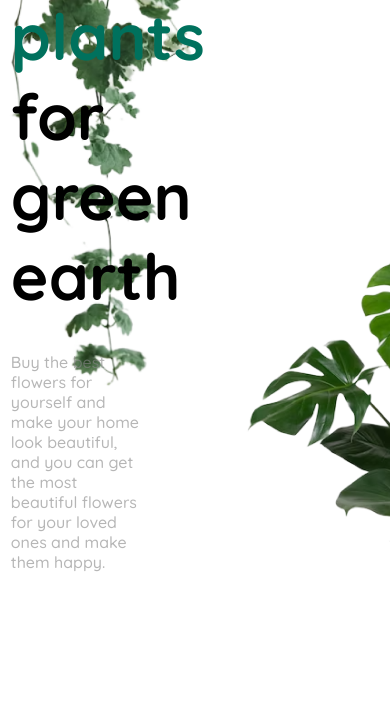
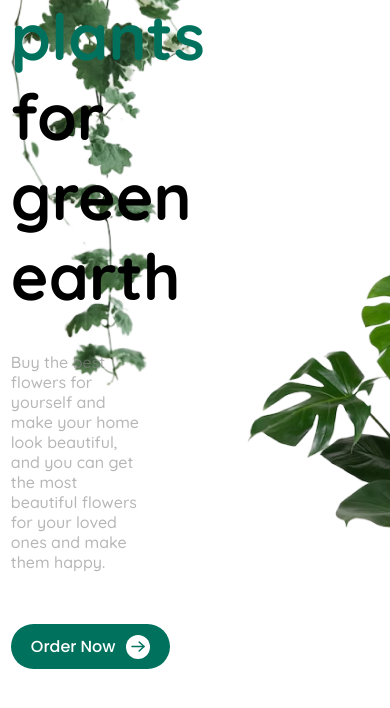
Before and after one commit to XceedZ/greenlight, a plain HTML site: page index.html in a window 390 px wide. Shown: the top 708 px of the page. Drawn offline with Linux system fonts and the light colour scheme.

Commit message:
fix-responsive

```diff
--- a/index.html
+++ b/index.html
@@ -32,6 +32,15 @@
         <p>Buy the best flowers for yourself and make your home look
             beautiful, and you can get the most beautiful flowers for your
             loved ones and make them happy.</p>
+            <a href="#" class="order-button">
+                Order Now
+                <svg class="arrow-icon" xmlns="http://www.w3.org/2000/svg" width="24" height="24" viewBox="0 0 24 24" fill="none">
+                    <rect width="24" height="24" rx="12" fill="white"/>
+                    <path d="M17.9998 11.5249H6" stroke="#00715D" stroke-width="1.5" stroke-linecap="round" stroke-linejoin="round"/>
+                    <path d="M13.1601 7L18 11.5246L13.1601 16.05" stroke="#00715D" stroke-width="1.5" stroke-linecap="round" stroke-linejoin="round"/>
+                  </svg>
+              </a>
+
       </div>
       <div class="leaf-kanan"><img class="daun-kaananimg" src="/Monstera deliciosa plant in a pot.png" alt=""></div>
 </body>
--- a/style.css
+++ b/style.css
@@ -44,7 +44,6 @@
 }
 
 .leaf-kiri {
-  z-index: 2;
   margin-top: -80px;
 }
 img.daun-kirimg {
@@ -89,7 +88,30 @@ img.daun-kirimg {
   max-width: 100%;
   height: auto;
   margin-left: 60%; /* Geser ke ujung kanan */
-  margin-top: -1000px; /* Sesuaikan jarak dari atas sesuai keinginan Anda */
+  margin-top: -1070px; /* Sesuaikan jarak dari atas sesuai keinginan Anda */
+}
+
+.order-button {
+  display: inline-flex;
+  align-items: center;
+  background-color: #00715D;
+  color: #fff;
+  padding: 10px 20px;
+  border-radius: 30px;
+  text-decoration: none;
+  font-family: 'Poppins', sans-serif;
+  font-size: 16px;
+  font-weight: 500;
+  transition: background-color 0.3s ease;
+}
+
+.order-button:hover {
+  background-color: #005346;
+}
+
+.arrow-icon {
+  margin-left: 10px;
+  display: inline-block;
 }
 
 @media only screen and (max-width: 600px) {
```
